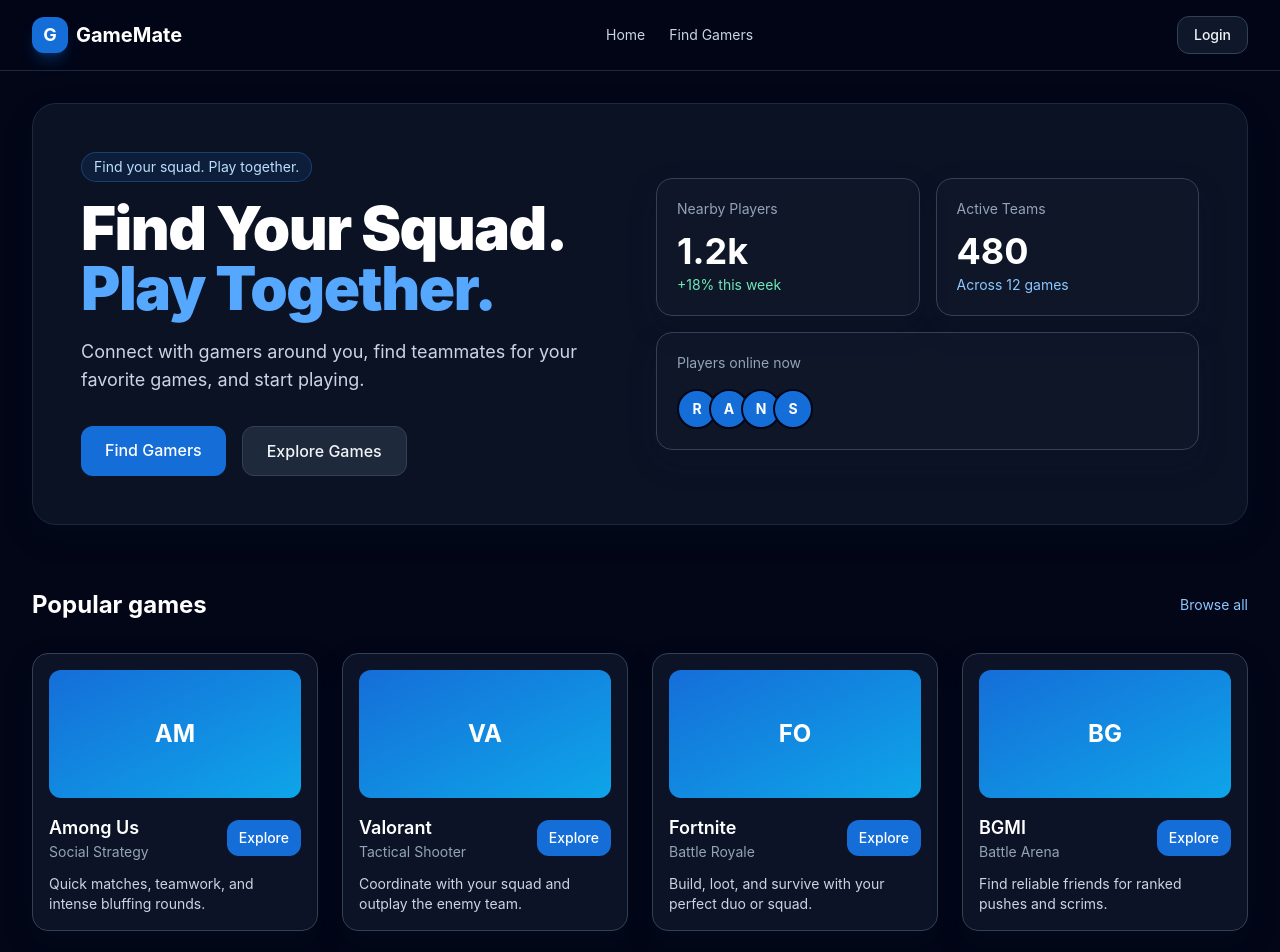
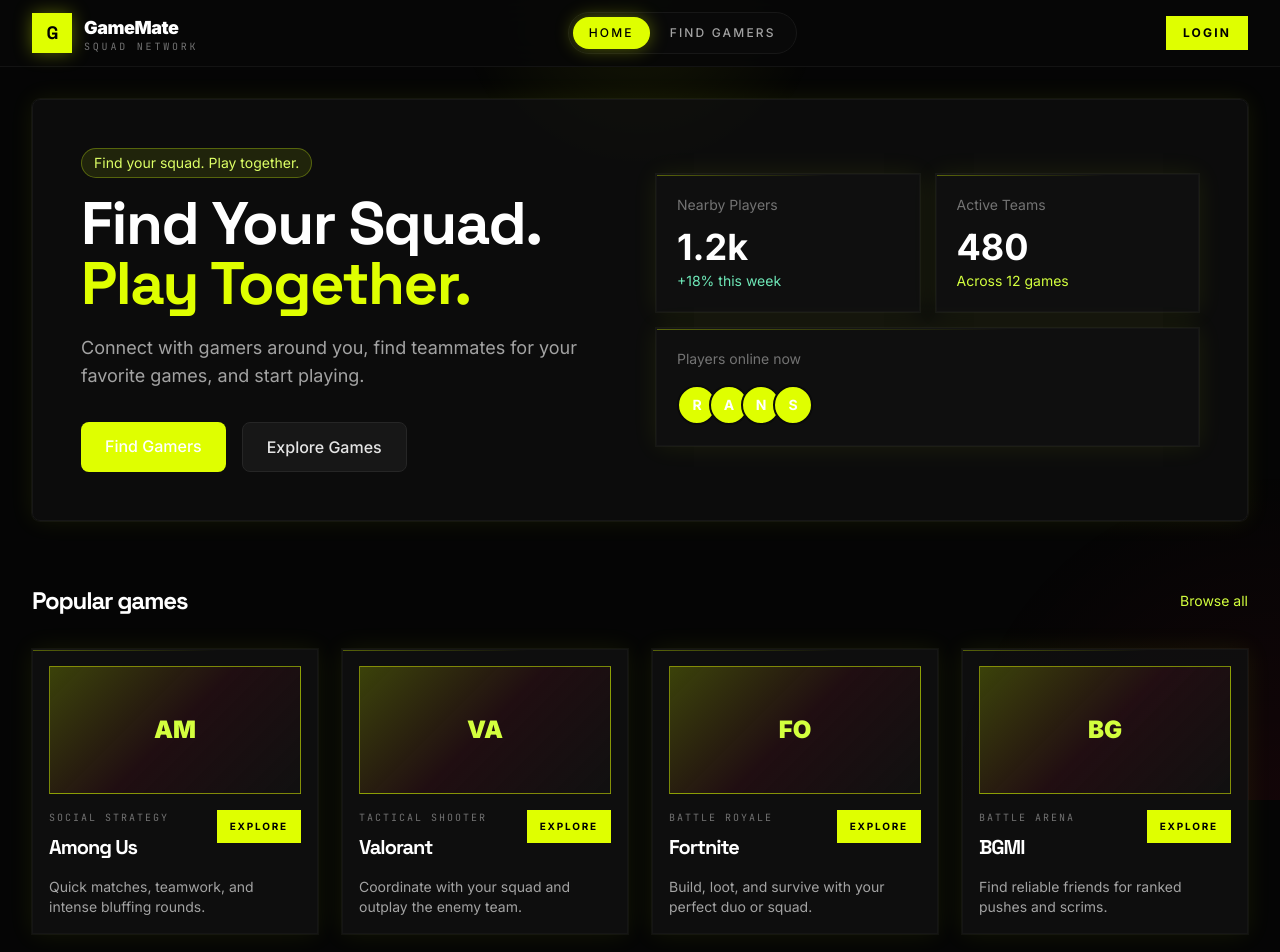
Before and after one commit to s0isam/gamemate, a React (Vite) app in the folder client/: page / in a window 1280 px wide. Shown: the top 952 px of the page. Built offline with nearby package versions, Linux system fonts and the light colour scheme; no server answers; the HTML template or start-up script is replaced by a standard one.

Commit message:
edhi gammer adda ayya

```diff
--- a/client/src/App.jsx
+++ b/client/src/App.jsx
@@ -19,7 +19,9 @@
   return (
     <AuthProvider>
       <SocketProvider>
-        <div className="min-h-screen bg-slate-950 text-slate-100">
+        <div className="min-h-screen bg-[#050505] text-slate-100">
+          <div className="pointer-events-none fixed inset-0 bg-[radial-gradient(circle_at_top,_rgba(223,255,0,0.08),_transparent_18%),radial-gradient(circle_at_bottom_right,_rgba(255,23,68,0.06),_transparent_22%)]" />
+          <div className="relative z-10">
             <Navbar />
             <main className="mx-auto max-w-7xl px-4 py-8 sm:px-6 lg:px-8">
               <Routes>
@@ -89,6 +91,7 @@
             </main>
             <Footer />
           </div>
+        </div>
       </SocketProvider>
     </AuthProvider>
   );
--- a/client/src/components/Footer.jsx
+++ b/client/src/components/Footer.jsx
@@ -1,9 +1,9 @@
 const Footer = () => {
   return (
-    <footer className="border-t border-slate-800 bg-slate-950 py-10">
+    <footer className="border-t border-slate-800 bg-[#070707] py-10">
       <div className="mx-auto flex max-w-7xl flex-col gap-4 px-4 text-sm text-slate-400 sm:px-6 lg:flex-row lg:items-center lg:justify-between lg:px-8">
-        <p>© 2026 GameMate. Built for gamers who want to play together.</p>
-        <div className="flex gap-4">
+        <p className="font-medium text-slate-300">© 2026 GameMate. Built for gamers who want to play together.</p>
+        <div className="mono flex gap-4 text-[10px] uppercase tracking-[0.24em] text-slate-500">
           <span>Privacy</span>
           <span>Safety</span>
           <span>Support</span>
--- a/client/src/components/GameCard.jsx
+++ b/client/src/components/GameCard.jsx
@@ -1,19 +1,19 @@
 const GameCard = ({ name, description, category, image }) => {
   return (
-    <article className="card overflow-hidden p-4">
-      <div className="mb-4 flex h-32 items-center justify-center rounded-xl bg-gradient-to-br from-brand-600 to-sky-500 text-2xl font-bold text-white">
+    <article className="card flex h-full flex-col p-4 transition-transform duration-200 hover:-translate-y-1 hover:border-brand-400/70 hover:shadow-[0_0_20px_rgba(223,255,0,0.1)]">
+      <div className="mb-4 flex h-32 items-center justify-center border border-brand-400/50 bg-[linear-gradient(135deg,rgba(223,255,0,0.22),rgba(255,23,68,0.08),rgba(17,17,17,0.8))] text-2xl font-black text-brand-300">
         {image || name.slice(0, 2).toUpperCase()}
       </div>
-      <div className="flex items-center justify-between gap-3">
+      <div className="flex items-start justify-between gap-3">
         <div>
-          <h3 className="text-lg font-semibold text-white">{name}</h3>
-          <p className="text-sm text-slate-400">{category}</p>
+          <p className="mono text-[10px] uppercase tracking-[0.2em] text-slate-400">{category}</p>
+          <h3 className="mt-2 text-xl font-bold text-white">{name}</h3>
         </div>
-        <button className="rounded-xl bg-brand-600 px-3 py-2 text-sm font-medium text-white hover:bg-brand-500">
+        <button className="border border-brand-400 bg-brand-400 px-3 py-2 text-[10px] font-bold uppercase tracking-[0.18em] text-black hover:shadow-[0_0_18px_rgba(223,255,0,0.35)]">
           Explore
         </button>
       </div>
-      <p className="mt-3 text-sm text-slate-300">{description}</p>
+      <p className="mt-4 text-sm text-slate-300">{description}</p>
     </article>
   );
 };
--- a/client/src/components/Navbar.jsx
+++ b/client/src/components/Navbar.jsx
@@ -1,30 +1,49 @@
-import { Link } from 'react-router-dom';
+import { Link, NavLink } from 'react-router-dom';
 import { useAuth } from '../context/AuthContext';
 import NotificationBell from './NotificationBell';
 
 const Navbar = () => {
   const { user, logout } = useAuth();
 
+  const navItems = [
+    { to: '/', label: 'Home' },
+    { to: '/find-gamers', label: 'Find Gamers' },
+    ...(user ? [
+      { to: '/dashboard', label: 'Dashboard' },
+      { to: '/my-teams', label: 'My Teams' },
+      { to: `/gamer/${user._id}`, label: 'My Profile' },
+    ] : []),
+  ];
+
   return (
-    <header className="border-b border-slate-800 bg-slate-950/90 backdrop-blur-sm">
-      <div className="mx-auto flex max-w-7xl items-center justify-between px-4 py-4 sm:px-6 lg:px-8">
-        <Link to="/" className="flex items-center gap-2 text-xl font-bold text-white">
-          <span className="inline-flex h-9 w-9 items-center justify-center rounded-xl bg-brand-600 text-lg shadow-lg shadow-brand-600/30">
+    <header className="sticky top-0 z-50 border-b border-slate-800/80 bg-[#070707]/90 backdrop-blur-xl">
+      <div className="mx-auto flex max-w-7xl items-center justify-between gap-4 px-4 py-3 sm:px-6 lg:px-8">
+        <Link to="/" className="flex items-center gap-3 text-white">
+          <span className="logo-mark inline-flex h-10 w-10 items-center justify-center border border-brand-400 bg-brand-400 text-lg font-black text-black shadow-[0_0_18px_rgba(223,255,0,0.35)]">
             G
           </span>
-          GameMate
+          <div className="leading-none">
+            <span className="block text-lg font-black tracking-tight">GameMate</span>
+            <span className="mono block text-[10px] uppercase tracking-[0.28em] text-slate-400">Squad network</span>
+          </div>
         </Link>
 
-        <nav className="hidden items-center gap-6 text-sm text-slate-300 md:flex">
-          <Link to="/">Home</Link>
-          <Link to="/find-gamers">Find Gamers</Link>
-          {user && (
-            <>
-              <Link to="/dashboard">Dashboard</Link>
-              <Link to="/my-teams">My Teams</Link>
-              <Link to={`/gamer/${user._id}`}>My Profile</Link>
-            </>
-          )}
+        <nav className="hidden items-center gap-1 rounded-full border border-slate-800 bg-slate-950/70 p-1 md:flex">
+          {navItems.map(({ to, label }) => (
+            <NavLink
+              key={to}
+              to={to}
+              className={({ isActive }) =>
+                `rounded-full px-4 py-2 text-xs font-medium uppercase tracking-[0.18em] transition-all ${
+                  isActive
+                    ? 'bg-brand-400 text-black shadow-[0_0_18px_rgba(223,255,0,0.35)]'
+                    : 'text-slate-300 hover:border-slate-700 hover:text-white'
+                }`
+              }
+            >
+              {label}
+            </NavLink>
+          ))}
         </nav>
 
         <div className="flex items-center gap-3">
@@ -33,14 +52,14 @@
             <button
               type="button"
               onClick={logout}
-              className="rounded-xl border border-slate-700 bg-slate-900 px-4 py-2 text-sm font-medium text-slate-100 hover:border-brand-500"
+              className="rounded-none border border-slate-700 bg-slate-900 px-4 py-2 text-xs font-semibold uppercase tracking-[0.18em] text-slate-100 hover:-translate-y-0.5 hover:border-brand-400 hover:text-brand-300"
             >
               Sign out
             </button>
           ) : (
             <Link
               to="/login"
-              className="rounded-xl border border-slate-700 bg-slate-900 px-4 py-2 text-sm font-medium text-slate-100 hover:border-brand-500"
+              className="rounded-none border border-brand-400 bg-brand-400 px-4 py-2 text-xs font-bold uppercase tracking-[0.18em] text-black hover:-translate-y-0.5 hover:shadow-[0_0_18px_rgba(223,255,0,0.35)]"
             >
               Login
             </Link>
--- a/client/src/index.css
+++ b/client/src/index.css
@@ -1,13 +1,26 @@
+@import url('https://fonts.googleapis.com/css2?family=Inter:wght@400;500;600;700;800;900&family=JetBrains+Mono:wght@400;500;600;700&family=Space+Grotesk:wght@500;700;800&display=swap');
+
 @tailwind base;
 @tailwind components;
 @tailwind utilities;
 
 :root {
-  color: #f8fafc;
-  background: #020817;
-  font-family: Inter, system-ui, -apple-system, BlinkMacSystemFont, 'Segoe UI', sans-serif;
+  color: #f5f5f5;
+  background-color: #050505;
+  font-family: 'Inter', sans-serif;
   line-height: 1.5;
   font-weight: 400;
+  --bg: #050505;
+  --bg-soft: #0a0a0a;
+  --panel: rgba(17, 17, 17, 0.96);
+  --panel-alt: rgba(23, 23, 23, 0.96);
+  --border: rgba(255, 255, 255, 0.08);
+  --text: #f5f5f5;
+  --muted: #a3a3a3;
+  --yellow: #dfff00;
+  --yellow-soft: rgba(223, 255, 0, 0.14);
+  --red: #ff1744;
+  --red-soft: rgba(255, 23, 68, 0.14);
 }
 
 html {
@@ -18,8 +31,24 @@
   margin: 0;
   min-height: 100vh;
   background:
-    radial-gradient(circle at top, rgba(59, 130, 246, 0.2), transparent 20%),
-    linear-gradient(180deg, #020817 0%, #0f172a 100%);
+    radial-gradient(circle at top, rgba(223, 255, 0, 0.08), transparent 28%),
+    radial-gradient(circle at 80% 20%, rgba(255, 23, 68, 0.09), transparent 18%),
+    linear-gradient(180deg, #050505 0%, #0a0a0a 100%);
+  color: var(--text);
+  position: relative;
+  overflow-x: hidden;
+}
+
+body::before {
+  content: '';
+  position: fixed;
+  inset: 0;
+  background-image:
+    linear-gradient(rgba(255,255,255,0.02) 1px, transparent 1px),
+    linear-gradient(90deg, rgba(255,255,255,0.02) 1px, transparent 1px);
+  background-size: 40px 40px;
+  mask-image: radial-gradient(circle at center, black 50%, transparent 100%);
+  pointer-events: none;
 }
 
 * {
@@ -28,12 +57,85 @@
 
 #root {
   min-height: 100vh;
+  position: relative;
+  isolation: isolate;
+}
+
+img {
+  max-width: 100%;
+  display: block;
+}
+
+button,
+input,
+select,
+textarea {
+  @apply transition-all duration-200;
+}
+
+button:focus-visible,
+input:focus-visible,
+select:focus-visible,
+textarea:focus-visible,
+a:focus-visible {
+  outline: none;
+  box-shadow: 0 0 0 2px rgba(223, 255, 0, 0.7), 0 0 0 6px rgba(223, 255, 0, 0.12);
+}
+
+h1,
+h2,
+h3,
+h4,
+h5,
+h6,
+.logo-mark {
+  font-family: 'Space Grotesk', 'Inter', sans-serif;
+  letter-spacing: -0.05em;
+}
+
+.mono,
+.status-pill,
+.game-tag,
+.stat-label,
+.kicker,
+.code-text {
+  font-family: 'JetBrains Mono', monospace;
 }
 
 .card {
-  @apply rounded-2xl border border-slate-700 bg-slate-900/80 shadow-soft;
+  @apply rounded-none border border-slate-800/90 bg-slate-900/80 shadow-soft;
+  position: relative;
+  overflow: hidden;
 }
 
-button, input, select {
-  @apply transition-all duration-200;
+.card::before {
+  content: '';
+  position: absolute;
+  inset: 0 auto auto 0;
+  width: 100%;
+  height: 1px;
+  background: linear-gradient(90deg, rgba(223, 255, 0, 0.5), transparent 65%);
+  opacity: 0.7;
 }
+
+.rounded-3xl,
+.rounded-2xl,
+.rounded-xl {
+  border-radius: 0.5rem !important;
+}
+
+.panel-surface {
+  background: linear-gradient(180deg, rgba(17, 17, 17, 0.96), rgba(10, 10, 10, 0.96));
+}
+
+.neon-border {
+  box-shadow: 0 0 0 1px rgba(223, 255, 0, 0.25), 0 0 24px rgba(223, 255, 0, 0.08);
+}
+
+.red-border {
+  box-shadow: 0 0 0 1px rgba(255, 23, 68, 0.35), 0 0 18px rgba(255, 23, 68, 0.08);
+}
+
+.gradient-line {
+  background: linear-gradient(90deg, rgba(223, 255, 0, 0.8), rgba(255, 23, 68, 0.5), transparent);
+}
--- a/client/tailwind.config.js
+++ b/client/tailwind.config.js
@@ -3,22 +3,45 @@
   content: ['./index.html', './src/**/*.{js,ts,jsx,tsx}'],
   theme: {
     extend: {
+      fontFamily: {
+        sans: ['"Inter"', 'sans-serif'],
+        display: ['"Space Grotesk"', 'sans-serif'],
+        mono: ['"JetBrains Mono"', 'monospace'],
+      },
       colors: {
         brand: {
-          50: '#eef7ff',
-          100: '#d9eeff',
-          200: '#bcdefd',
-          300: '#8cc7ff',
-          400: '#56a8ff',
-          500: '#2c8dff',
-          600: '#156ed8',
-          700: '#1456af',
-          800: '#184d92',
-          900: '#1a426f',
+          50: '#ffffe5',
+          100: '#f0ffb8',
+          200: '#ddff66',
+          300: '#d3ff3e',
+          400: '#dfff00',
+          500: '#d7ff11',
+          600: '#dfff00',
+          700: '#c8ff00',
+          800: '#a9df00',
+          900: '#7fb400',
+        },
+        danger: {
+          400: '#ff3a5f',
+          500: '#ff1744',
+          600: '#e5092f',
+        },
+        slate: {
+          50: '#f5f5f5',
+          100: '#e5e5e5',
+          200: '#d4d4d4',
+          300: '#a3a3a3',
+          400: '#737373',
+          500: '#525252',
+          600: '#404040',
+          700: '#262626',
+          800: '#171717',
+          900: '#111111',
+          950: '#0a0a0a',
         },
       },
       boxShadow: {
-        soft: '0 12px 30px rgba(15, 23, 42, 0.2)',
+        soft: '0 0 0 1px rgba(255,255,255,0.04), 0 0 24px rgba(223,255,0,0.08)',
       },
     },
   },
```
Also changed, not shown: client/src/components/GamerCard.jsx (+28 -12 lines), client/src/components/NotificationBell.jsx (+7 -3 lines). Lines whose indentation alone changed are shown as unchanged.
